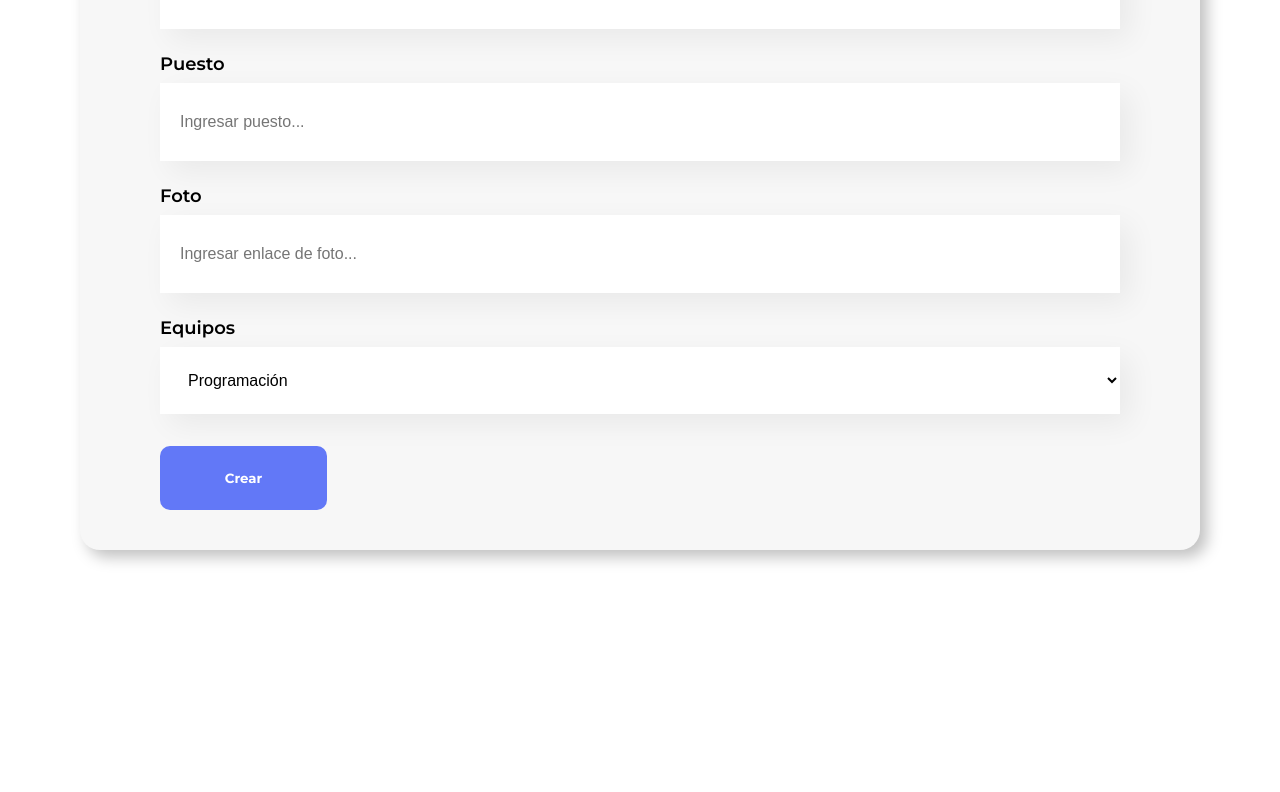
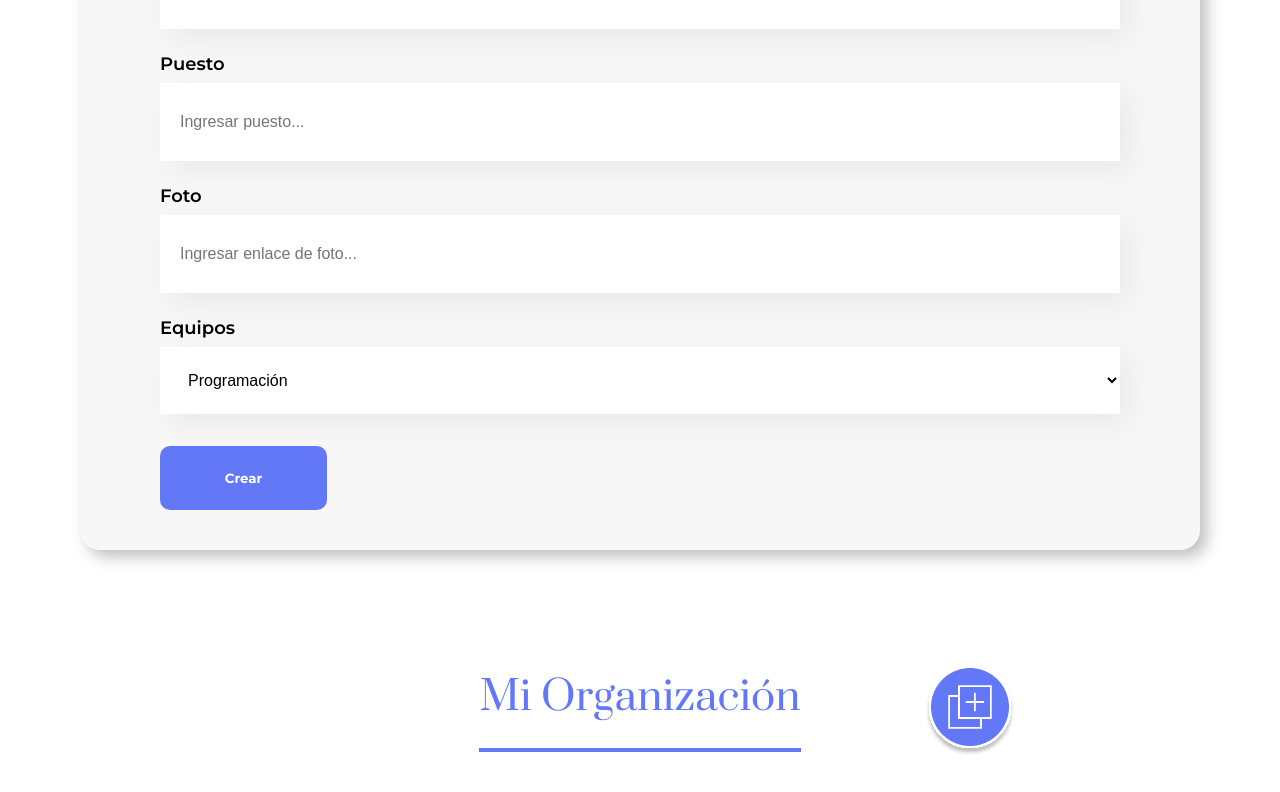
Before and after one commit to Kosmas1122/proyecto_org, a React (Create React App) app: page / in a window 1280 px wide. Shown: the part 764-1556 px from the top of the page. Before the commit the page ends 1394 px from the top, so only its background shows below. Built offline with nearby package versions, Linux system fonts and the light colour scheme.

Commit message:
Añade componente MiOrg

```diff
--- a/src/App.js
+++ b/src/App.js
@@ -3,12 +3,14 @@
 /* Importación de Componentes: */
 import Header from './componentes/Header/Header.js';
 import Formulario from './componentes/Formulario/Formulario.js';
+import MiOrg from './componentes/MiOrg';
 
 function App() {
   return (
     <div>
       <Header />  {/* Tercera forma de llamar un componente de React. */}
       <Formulario />
+      <MiOrg />
     </div>
   );
 }
--- /dev/null
+++ b/src/componentes/MiOrg/MiOrg.css
@@ -0,0 +1,20 @@
+.orgSection {
+    width: 100%;
+    display: flex;
+    justify-content: center;
+    align-items: center;
+}
+
+.title {
+    color: #6278F7;
+    font-size: 40px;
+    font-weight: 400;
+    padding-bottom: 24px;
+    border-bottom: 4px solid #6278F7;
+}
+
+.orgSection img {
+    position: absolute;
+    right: 20%;
+    cursor: pointer;
+}
--- /dev/null
+++ b/src/componentes/MiOrg/index.js
@@ -0,0 +1,10 @@
+import "./MiOrg.css";
+
+const MiOrg = () => {
+    return <section className="orgSection">
+        <h3 className="title"> Mi Organización </h3>
+        <img src="/img/add.png" alt="add" />
+    </section>
+};
+
+export default MiOrg;
```
